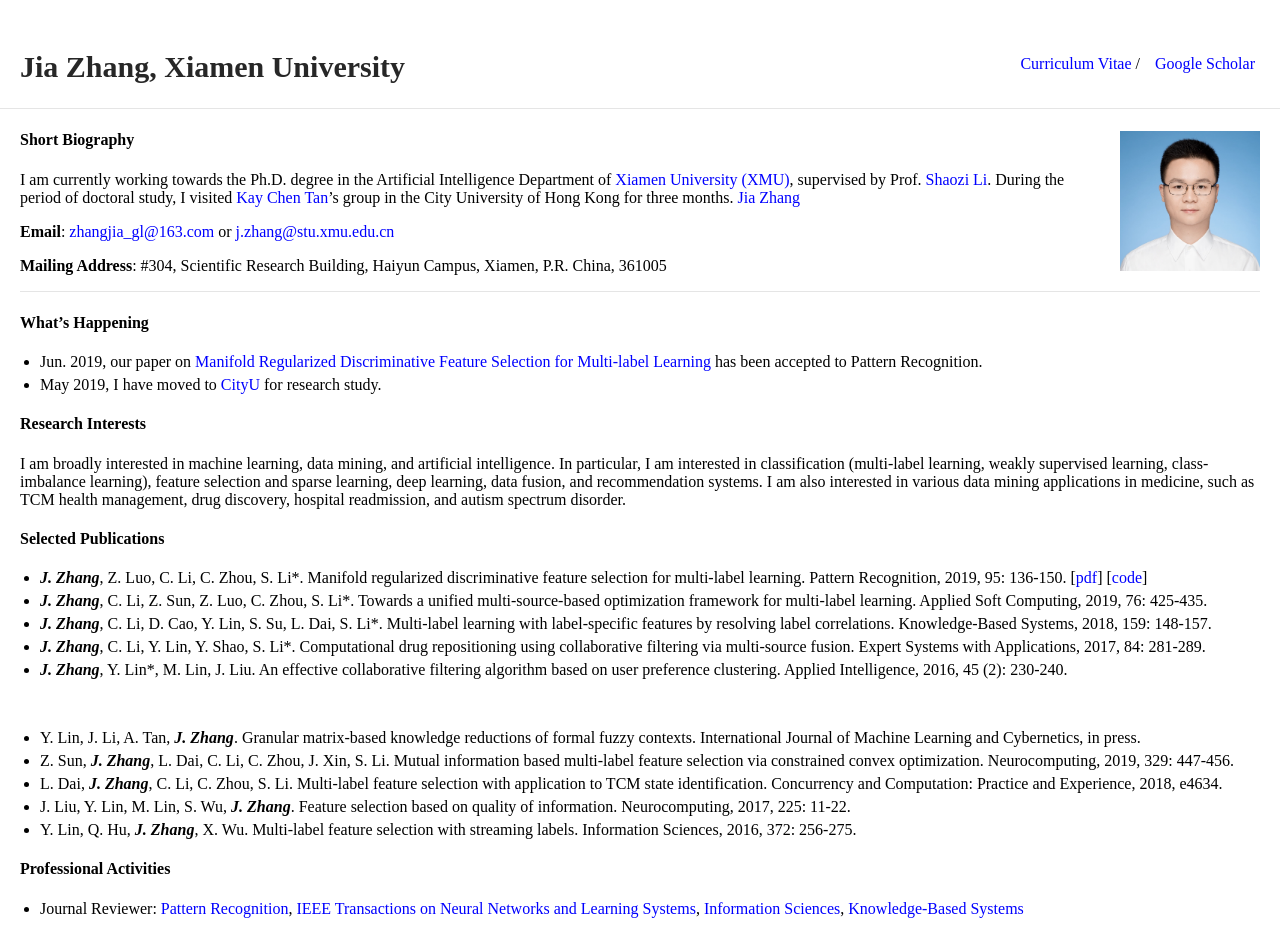
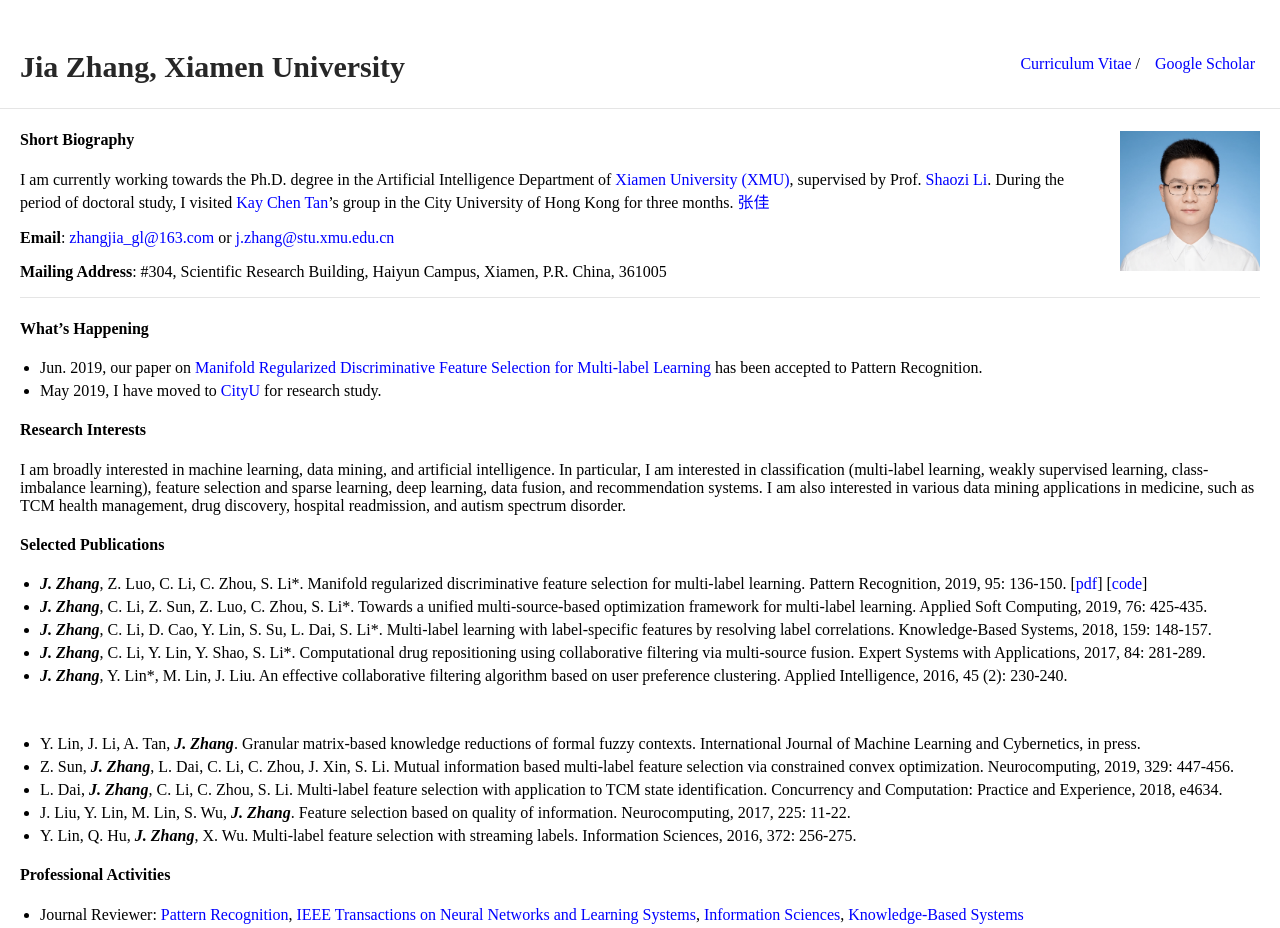
Before and after one commit to jiazhang-ml/jiazhang-ml.github.io, a Jekyll site: the page built from index.md, in a window 1280 px wide, cut to the strip 0-928 px from the top of the page. Built offline with Jekyll 4.4.1, drawn with Linux system fonts in a browser that asks for light colours.

Commit message:
Update index.md

```diff
--- a/index.md
+++ b/index.md
@@ -6,7 +6,7 @@ layout: default
 
 #### Short Biography
 
-I am currently working towards the Ph.D. degree in the Artificial Intelligence Department of [Xiamen University (XMU)](https://www.xmu.edu.cn/), supervised by Prof. [Shaozi Li](http://imt.xmu.edu.cn/szdw.html). During the period of doctoral study, I visited [Kay Chen Tan](http://www.cityu.edu.hk/stfprofile/kaytan.htm)'s group in the City University of Hong Kong for three months. [Jia Zhang](jiazhang-ml.pub)
+I am currently working towards the Ph.D. degree in the Artificial Intelligence Department of [Xiamen University (XMU)](https://www.xmu.edu.cn/), supervised by Prof. [Shaozi Li](http://imt.xmu.edu.cn/szdw.html). During the period of doctoral study, I visited [Kay Chen Tan](http://www.cityu.edu.hk/stfprofile/kaytan.htm)'s group in the City University of Hong Kong for three months. [张佳](jiazhang-ml.pub)
 
 **Email**: [zhangjia_gl@163.com](mailto:zhangjia_gl@163.com) or [j.zhang@stu.xmu.edu.cn](mailto:j.zhang@stu.xmu.edu.cn)
 
```
